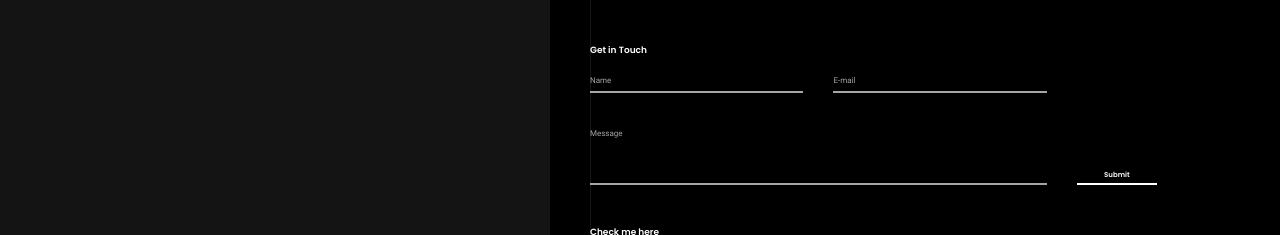
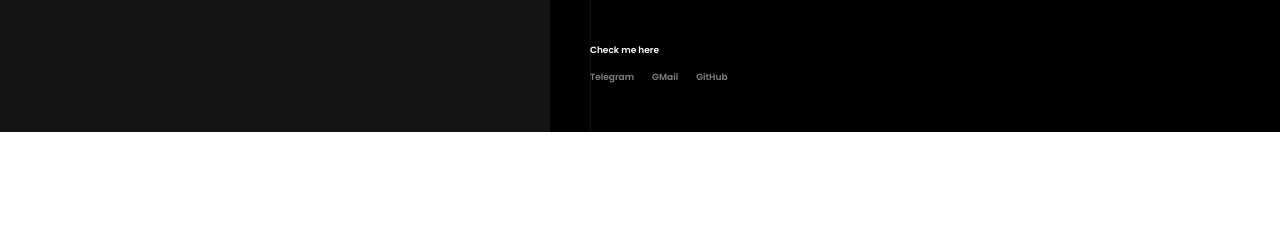
Before and after one commit to Eugevin/simple-me-vue, a Vue app: page /#/contacts in a window 1280 px wide. Shown: the part 1006-1241 px from the top of the page. After the commit the page ends 1138 px from the top, so only its background shows below. Built offline with nearby package versions, Linux system fonts and the light colour scheme.

Commit message:
feat: removed contact form (for now)

```diff
--- a/src/pages/ContactsPage.vue
+++ b/src/pages/ContactsPage.vue
@@ -44,8 +44,9 @@ function openSocial(social: string) {
         <p>Russia, Nijny Novgorod</p>
         <h5>Email</h5>
         <p>eugene.vinokuroff@gmail.com</p>
+        <!--
         <h5>Get in Touch</h5>
-        <ContactForm />
+         WAIT BEFORE I WRITE BACKEND <ContactForm /> -->
         <h5>Check me here</h5>
         <ul>
           <h5 @click="openSocial(social.link)" :href="social.link" v-for="social in socials" :key="social.title">{{ social.title }}</h5>
```
